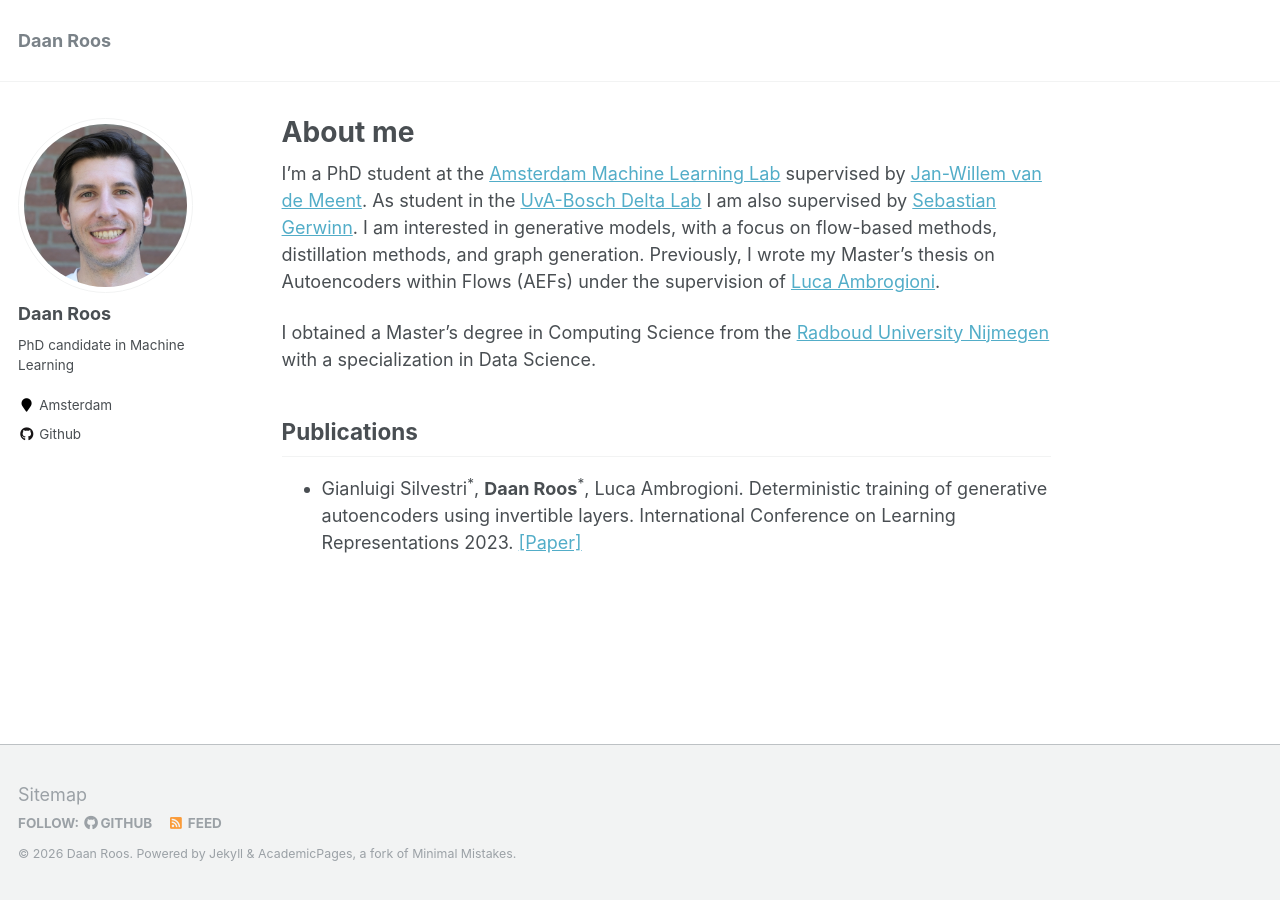
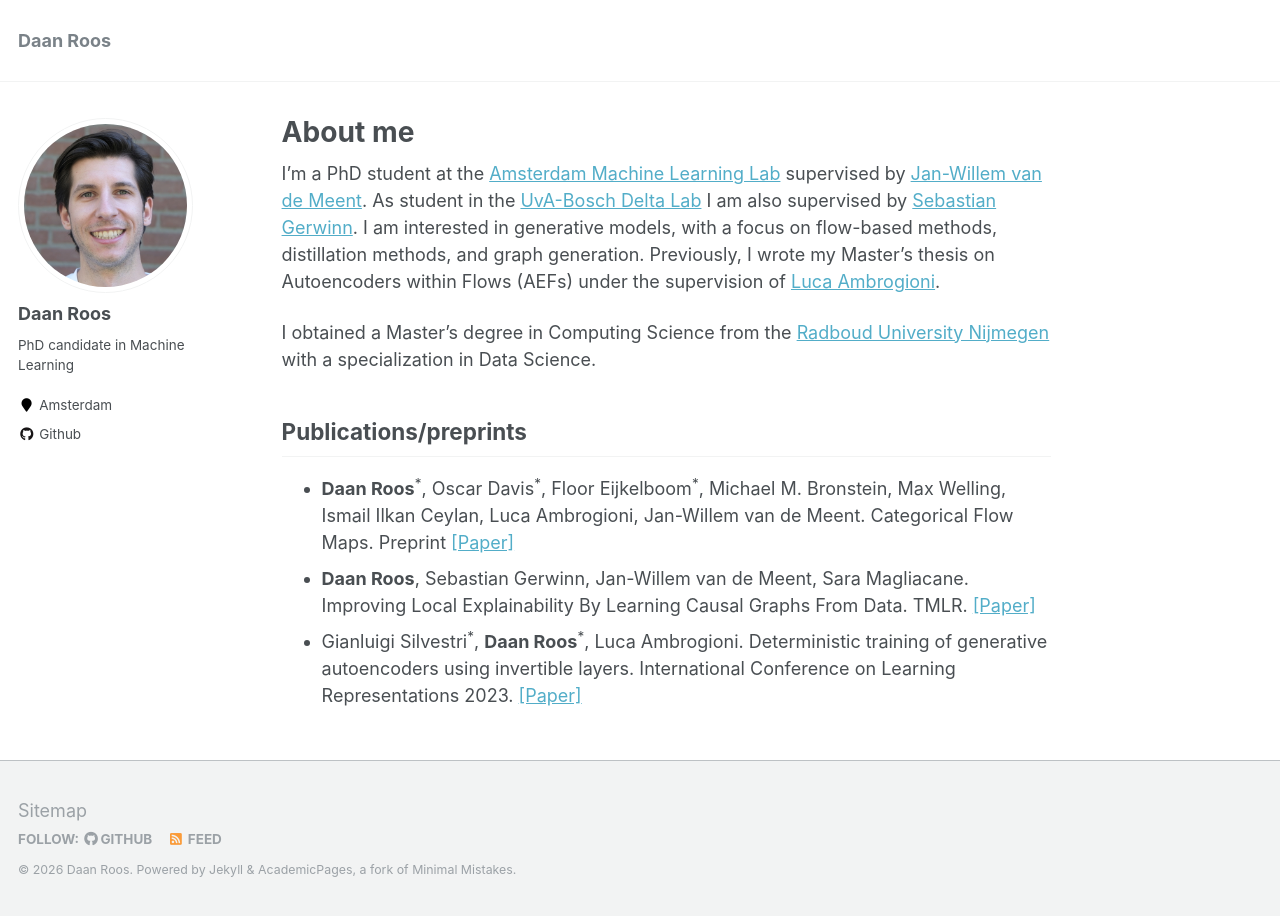
Before and after one commit to mrroose/mrroose.github.io, a Jekyll site: the page built from _pages/about.md, in a window 1280 px wide. Built offline with Jekyll 4.4.1, drawn with Linux system fonts in a browser that asks for light colours.

Commit message:
Update publications section in about.md

```diff
--- a/_pages/about.md
+++ b/_pages/about.md
@@ -14,6 +14,8 @@ I'm a PhD student at the [Amsterdam Machine Learning Lab](https://amlab.science.
 I obtained a Master's degree in Computing Science from the [Radboud University Nijmegen](https://www.ru.nl/) with a specialization in Data Science.
 
 
-Publications
+Publications/preprints
 ------
+- **Daan Roos**<sup>*</sup>, Oscar Davis<sup>*</sup>, Floor Eijkelboom<sup>*</sup>, Michael M. Bronstein, Max Welling, Ismail Ilkan Ceylan, Luca Ambrogioni, Jan-Willem van de Meent. Categorical Flow Maps. Preprint  [[Paper]](https://arxiv.org/pdf/2602.12233)
+- **Daan Roos**, Sebastian Gerwinn, Jan-Willem van de Meent, Sara Magliacane. Improving Local Explainability By Learning Causal Graphs From Data. TMLR.  [[Paper]](https://openreview.net/pdf?id=A1bXT7RQLU)
 - Gianluigi Silvestri<sup>*</sup>, **Daan Roos**<sup>*</sup>, Luca Ambrogioni. Deterministic training of generative autoencoders using invertible layers. International Conference on Learning Representations 2023.  [[Paper]](https://openreview.net/pdf?id=g8wBdhnstYz)
```
